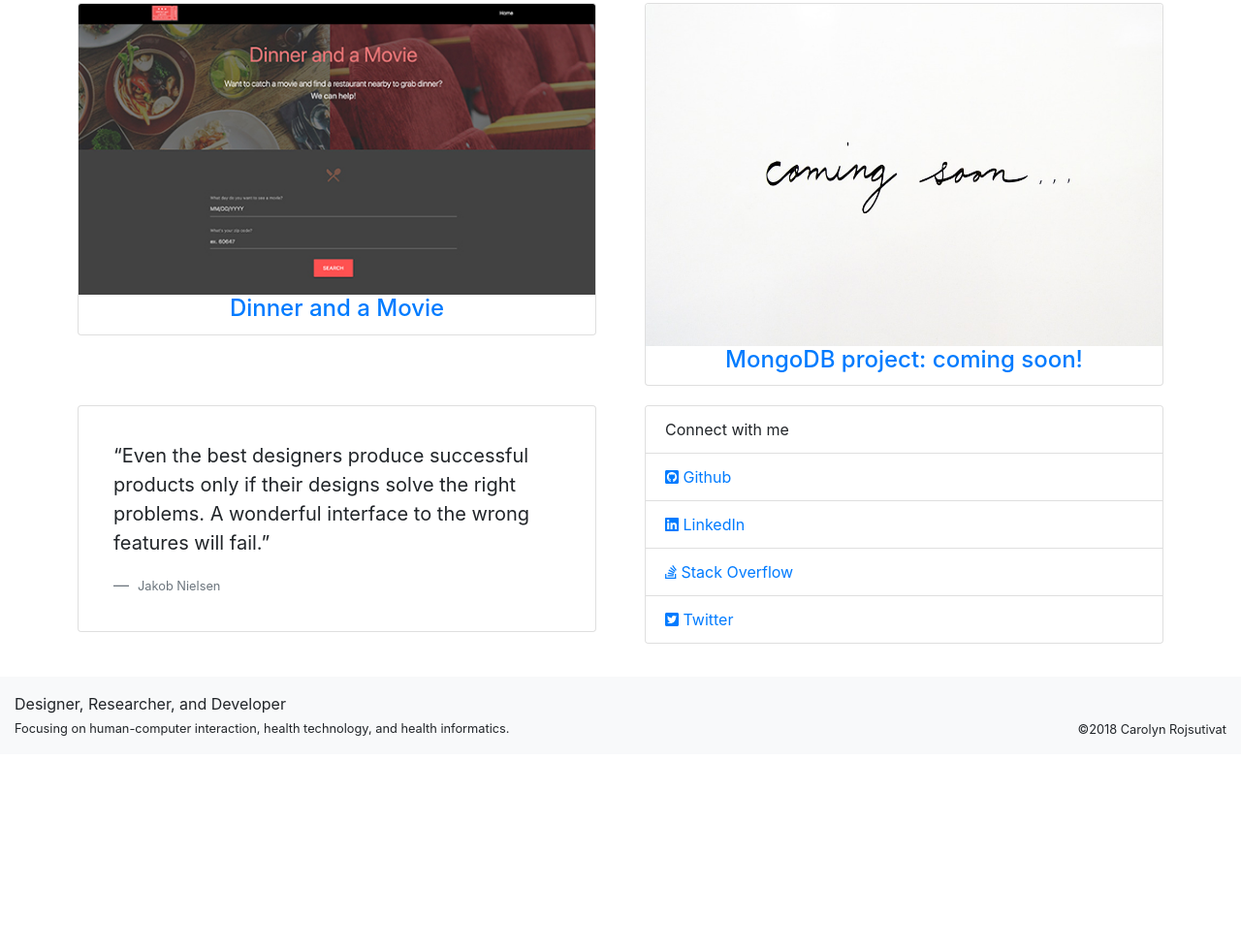
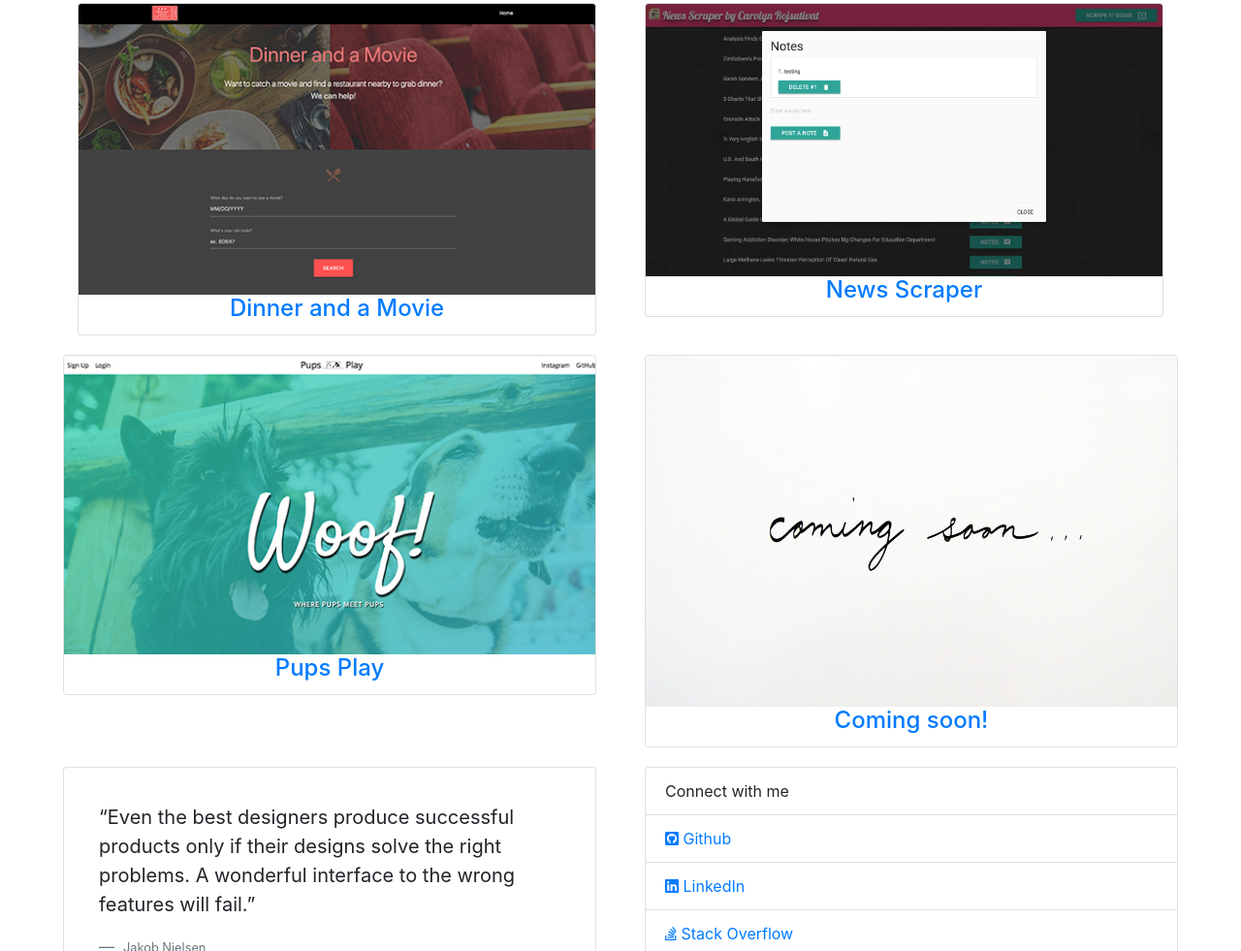
Before and after one commit to iCarolyn/Bootstrap-Portfolio, a plain HTML site: page portfolio.html in a window 1280 px wide. Shown: the part 1501-2482 px from the top of the page at 97% size. Before the commit the page ends 2279 px from the top, so only its background shows below. Drawn offline with nearby package versions, Linux system fonts and the light colour scheme.

Commit message:
added pups play

```diff
--- a/portfolio.html
+++ b/portfolio.html
@@ -158,14 +158,35 @@
                         </div>
                             <div class="col-md">
                                 <div class="card">
-                                        <a href="#" target="_blank">
-                                    <img class="card-img-top img-fluid" src="./images/comingsoon.jpg" alt="Coming Soon!">
+                                        <a href="https://github.com/iCarolyn/AllTheNews" target="_blank">
+                                    <img class="card-img-top img-fluid" src="./images/newscraper.png" alt="News Scraper by Carolyn Rojsutivat">
                                         <div class="card-block">
-                                            <h4 class="card-title">MongoDB project: coming soon!</h4>
+                                            <h4 class="card-title">News Scraper</h4>
                                         </div>
                                         </a>
                                 </div>
                             </div>
+                            <div class="row">
+                                <div class="col-md">
+                                    <div class="card">
+                                            <a href="https://github.com/NUCoding-Row2/pups-play" target="_blank">
+                                        <img class="card-img-top img-fluid" src="./images/pupsplay.jpg" alt="Pups Play">
+                                            <div class="card-block">
+                                                <h4 class="card-title">Pups Play</h4>
+                                            </div>
+                                            </a>
+                                    </div>
+                            </div>
+                                <div class="col-md">
+                                    <div class="card">
+                                            <a href="#" target="_blank">
+                                        <img class="card-img-top img-fluid" src="./images/comingsoon.jpg" alt="Coming Soon!">
+                                            <div class="card-block">
+                                                <h4 class="card-title">Coming soon!</h4>
+                                            </div>
+                                            </a>
+                                    </div>
+                                </div>
                     </div>
 
 
```
Also changed, not shown: images/newscraper.png (added), images/pupsplay.jpg (added).
